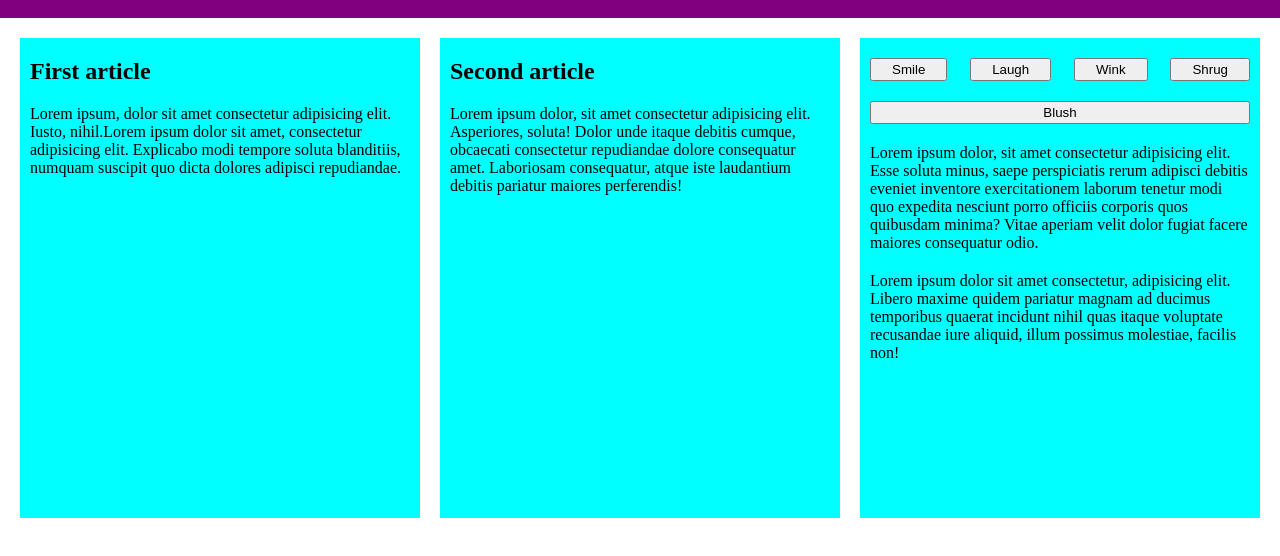
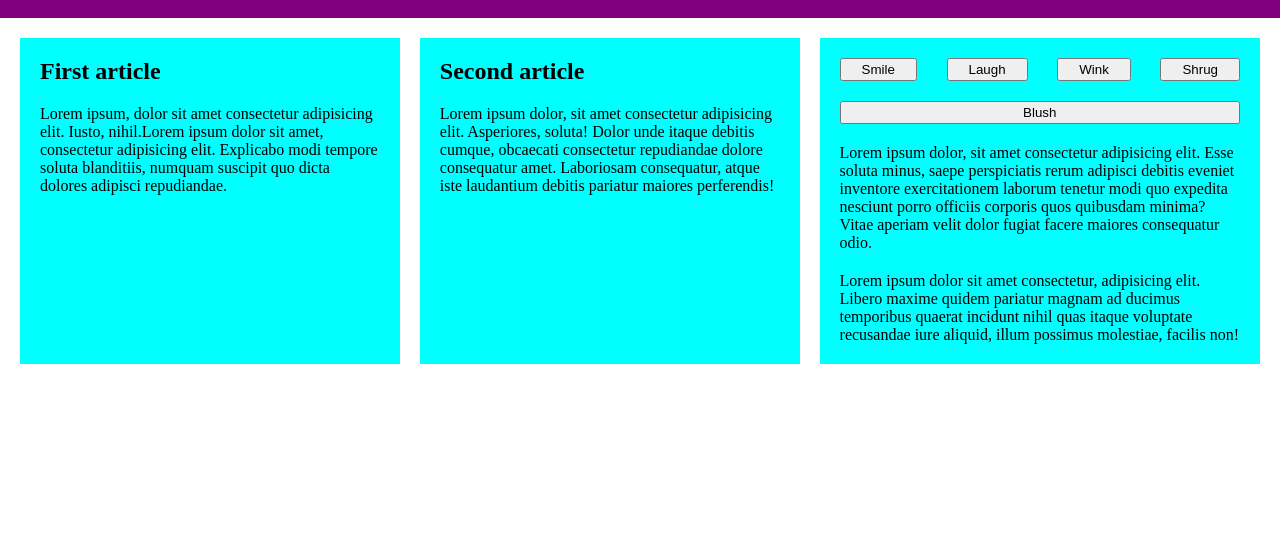
Before and after one commit to developer-tayab/CSS-Flex-Project, a plain HTML site: page index.html in a window 1280 px wide. Shown: the part 62-618 px from the top of the page. Drawn offline with Linux system fonts and the light colour scheme.

Commit message:
add width box3

```diff
--- a/style.css
+++ b/style.css
@@ -20,12 +20,16 @@ header {
 }
 .box {
   background-color: aqua;
-  padding: 20px 10px;
+  padding: 20px 20px;
   width: 600px;
-  height: 60vh;
+
   display: flex;
   flex-direction: column;
   gap: 20px;
+}
+.box3{
+  width: 700px;
+
 }
 .box > h1 {
   font-weight: 900;
```
